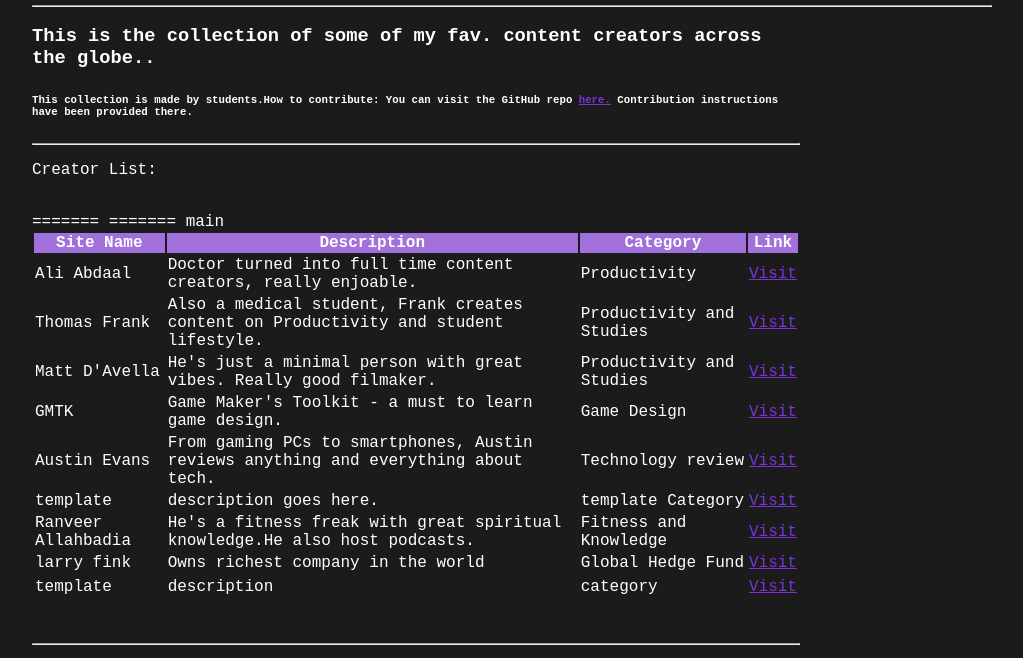
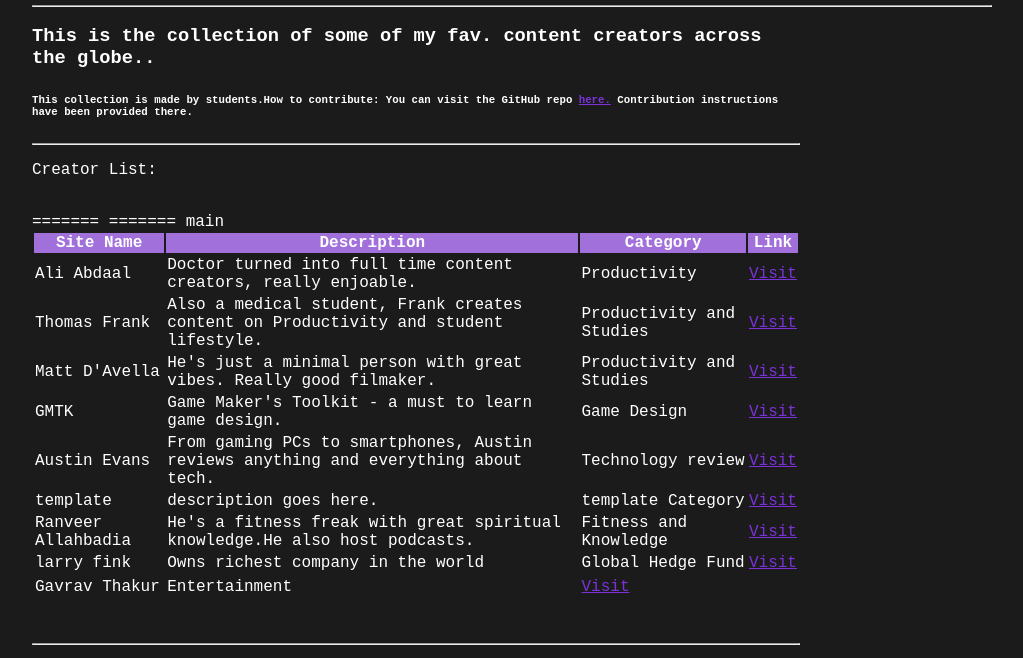
Before and after one commit to Novus-Neurons/Content-Club, a plain HTML site: page index.html in a window 1280 px wide. Shown: the part 96-754 px from the top of the page, without its empty margins (128-1151 px from the left). Drawn offline with Linux system fonts and the light colour scheme.

Commit message:
Update index.html

```diff
--- a/index.html
+++ b/index.html
@@ -88,10 +88,9 @@
             <tr>
 
 	      </tr>
-              <td>template</td>
-              <td>description</td>
-              <td>category</td>
-              <td><a href=" " target="_blank">Visit</a></td>
+              <td>Gavrav Thakur</td>
+              <td>Entertainment</td>
+              <td><a href="https://www.youtube.com/watch?v=vguXfzEQkhA" target="_blank">Visit</a></td>
                  <!-- add link here -->
 
             </tr>
```
